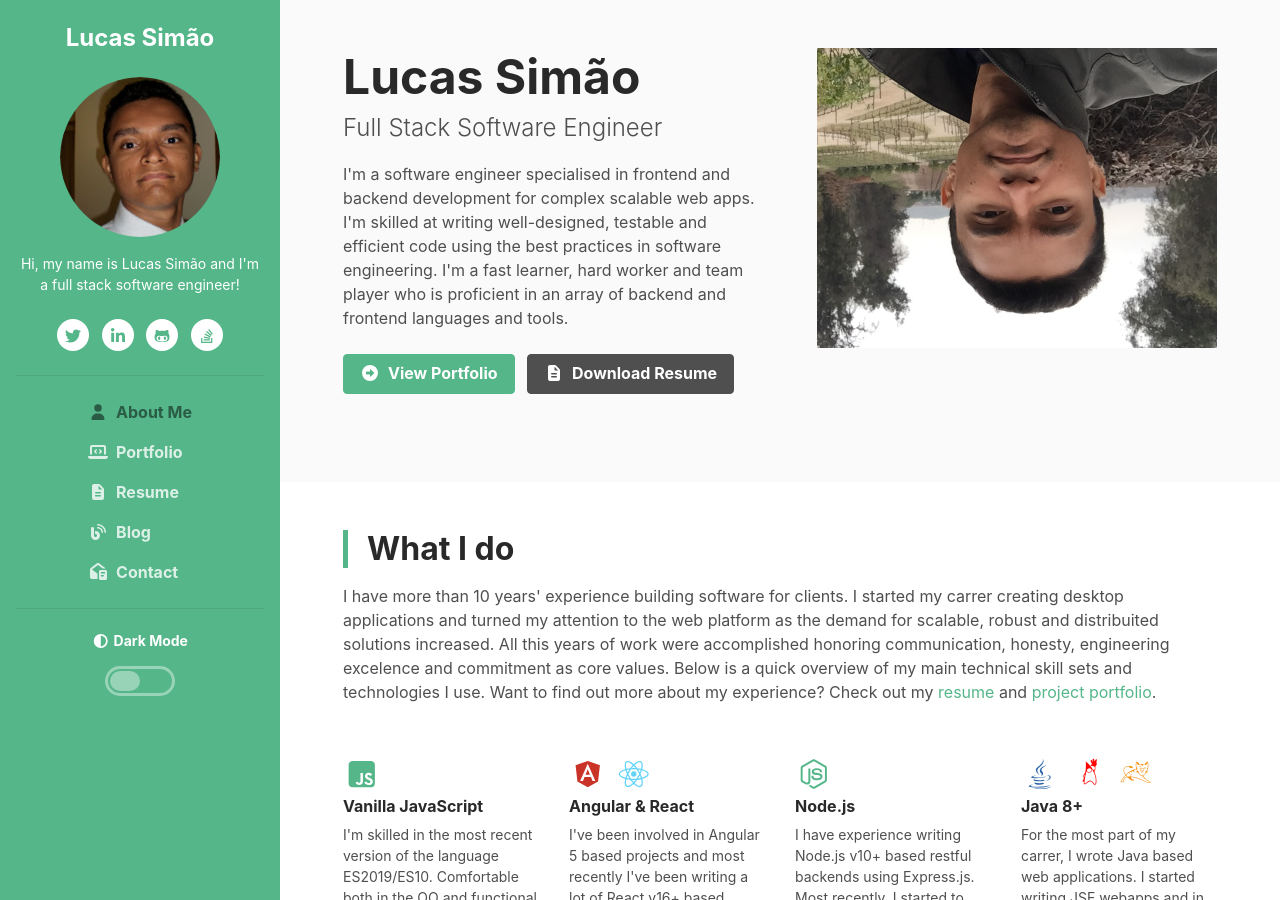
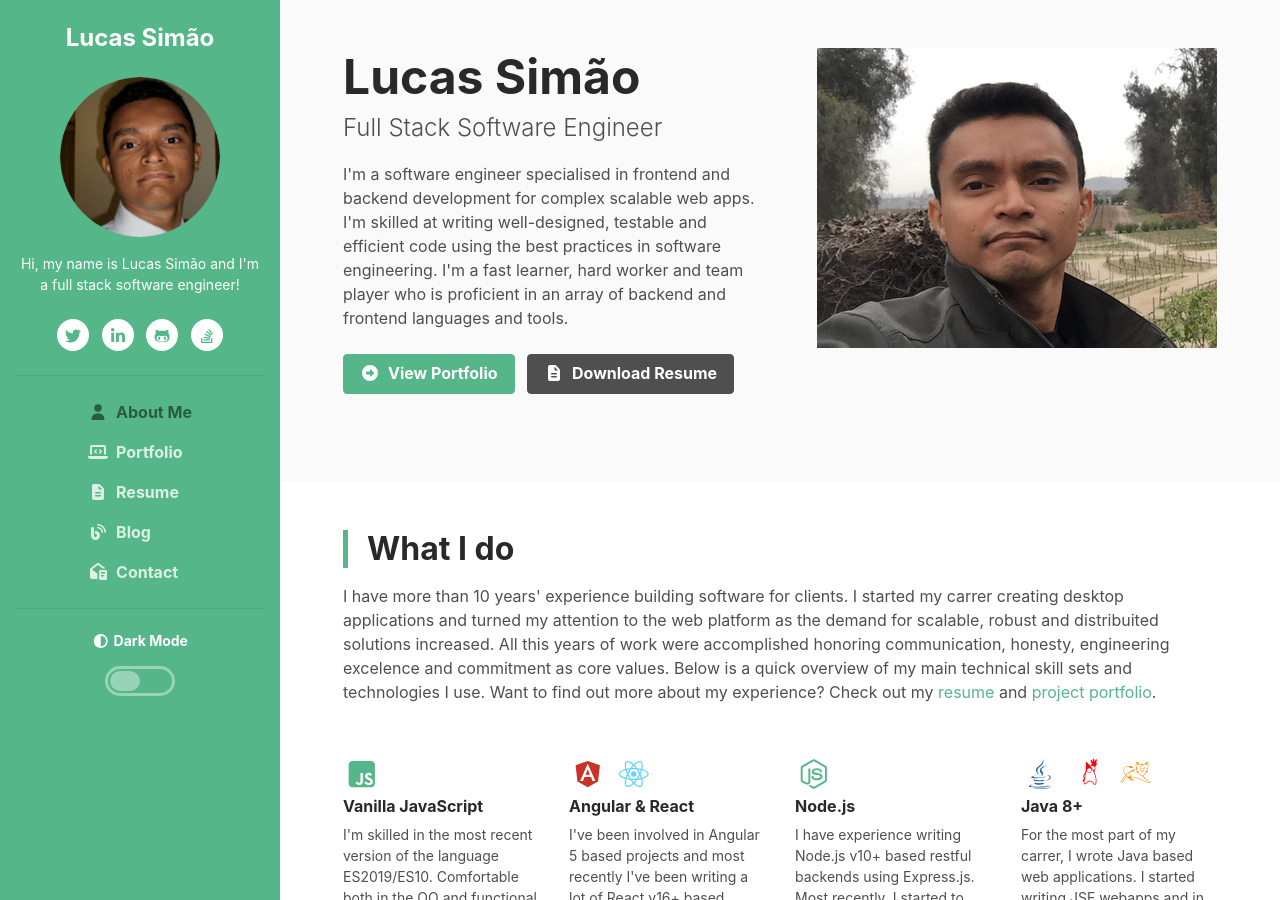
Before and after one commit to lucassimao/lucassimao.com, a Jekyll site: the page built from src/index.html, in a window 1280 px wide and 900 px high. Built offline with Jekyll 4.4.1, drawn with Linux system fonts in a browser that asks for light colours; nearby versions of some CDN libraries; library files that are not in the unit come from our copies.

Commit message:
image optimization

```diff
--- a/src/_layouts/default.html
+++ b/src/_layouts/default.html
@@ -10,22 +10,22 @@
 	<meta name="description" content="Lucas Simão's blog and portfolio">
 
 	<!-- Search Engine -->
-	<meta name="image" content="https://www.lucassimao.com/assets/images/opengraph.jpg">
+	<meta name="image" content="https://www.lucassimao.com/assets/images/profile-img400x600.jpg">
 	<!-- Schema.org for Google -->
 	<meta itemprop="name" content="Lucas Simão">
 	<meta itemprop="description" content="Lucas Simão's blog and portfolio">
-	<meta itemprop="image" content="https://www.lucassimao.com/assets/images/opengraph.jpg">
+	<meta itemprop="image" content="https://www.lucassimao.com/assets/images/profile-img400x600.jpg">
 	<!-- Twitter -->
 	<meta name="twitter:card" content="summary">
 	<meta name="twitter:title" content="Lucas Simão">
 	<meta name="twitter:description" content="Lucas Simão's blog and portfolio">
 	<meta name="twitter:site" content="@lsimaocosta">
 	<meta name="twitter:creator" content="@lsimaocosta">
-	<meta name="twitter:image:src" content="https://www.lucassimao.com/assets/images/opengraph.jpg">
+	<meta name="twitter:image:src" content="https://www.lucassimao.com/assets/images/profile-img400x600.jpg">
 	<!-- Open Graph general (Facebook, Pinterest & Google+) -->
 	<meta name="og:title" content="Lucas Simão">
 	<meta name="og:description" content="Lucas Simão's blog and portfolio">
-	<meta name="og:image" content="https://www.lucassimao.com/assets/images/opengraph.jpg">
+	<meta name="og:image" content="https://www.lucassimao.com/assets/images/profile-img400x600.jpg">
 	<meta name="og:url" content="https://www.lucassimao.com">
 	<meta name="og:site_name" content="Lucas Simão">
 	<meta name="og:type" content="website">
--- a/src/index.html
+++ b/src/index.html
@@ -29,7 +29,7 @@ layout: default
 				</div>
 			</div>
 			<!--//media-body-->
-			<img class="profile-image mb-3 mb-lg-0 ml-lg-5 mr-md-0" src="assets/images/profile-lg.jpg" alt="">
+			<img class="profile-image mb-3 mb-lg-0 ml-lg-5 mr-md-0" src="assets/images/profile-img400x600.jpg" alt="Lucas Simão profile image">
 		</div>
 	</div>
 </section>
```
Also changed, not shown: src/assets/images/profile-img.jpg (renamed from src/assets/images/opengraph.jpg), src/assets/images/profile-img400x600.jpg (added), src/assets/images/profile-lg.jpg (deleted).
